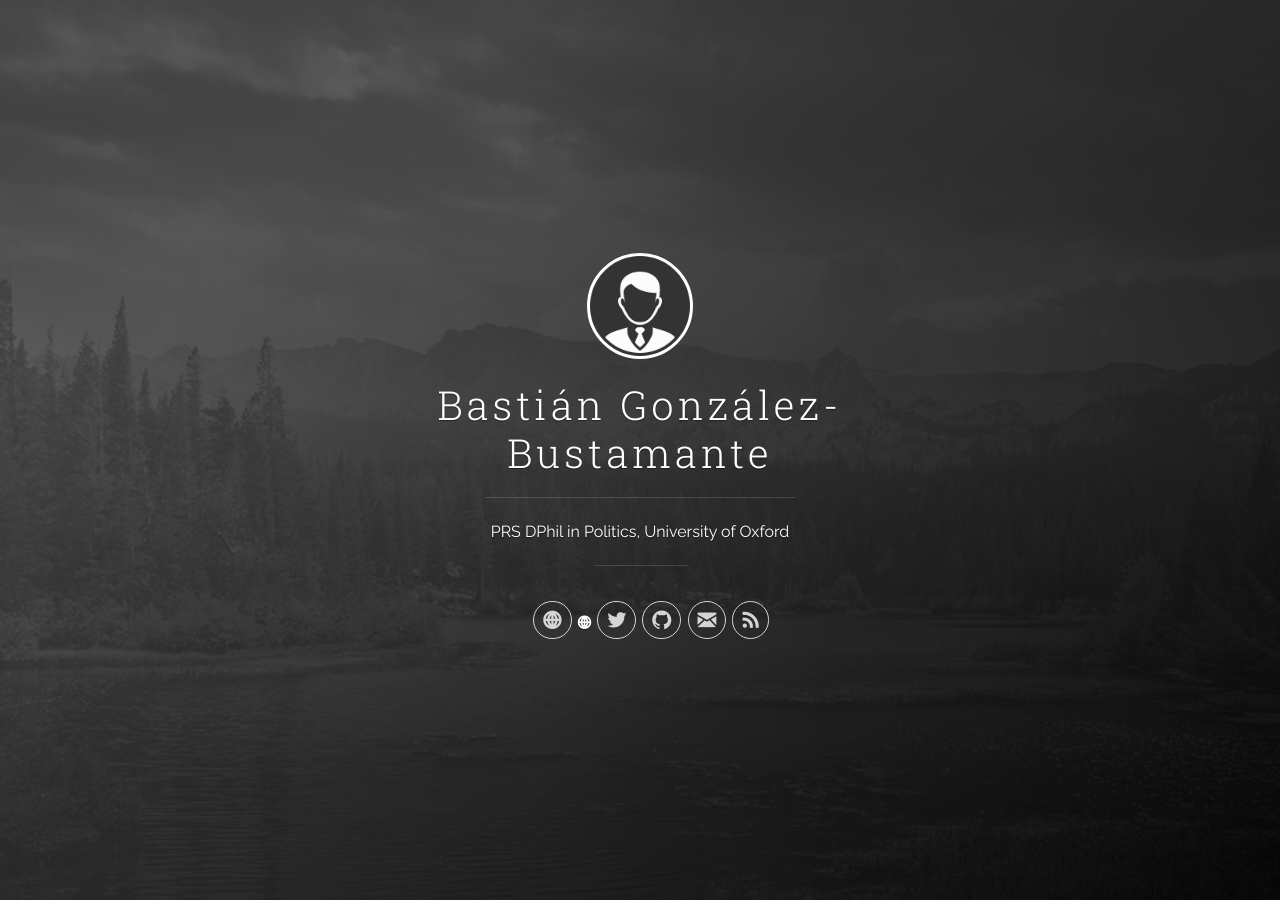
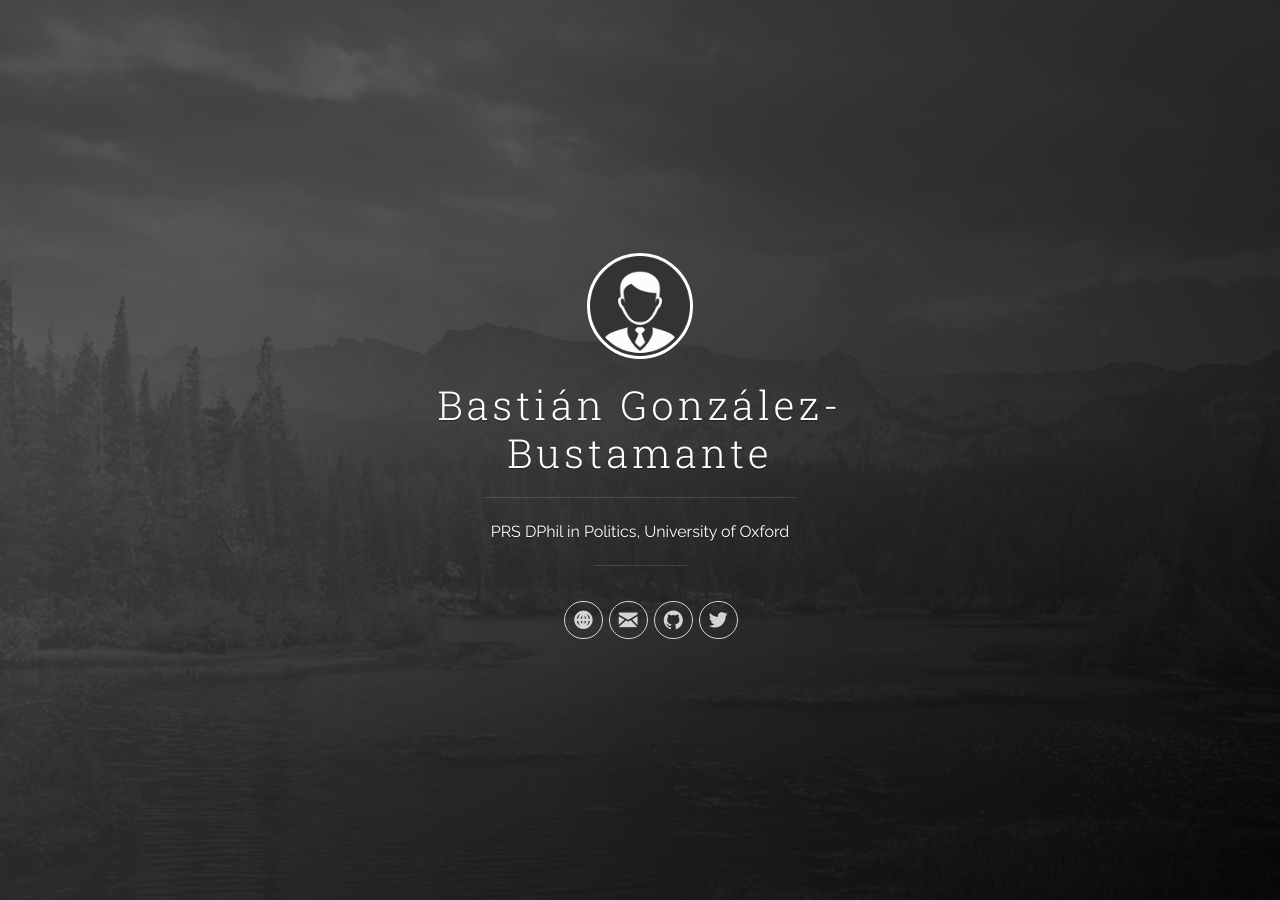
Before and after one commit to bgonzalezbustamante/bgonzalezbustamante.com, a Jekyll site: the page built from index.html, in a window 1280 px wide. Built offline with Jekyll 4.4.1, drawn with Linux system fonts in a browser that asks for light colours; the list of posts is cut into pages by our own code.

Commit message:
Update header.html

```diff
--- a/_includes/header.html
+++ b/_includes/header.html
@@ -16,48 +16,22 @@
 
         <div class="navigation-wrapper">
 
-
-
           <nav class="cover-navigation navigation--social">
             <ul class="navigation">
 
 			  <li class="navigation__item">
-			  <a href="http://users.ox.ac.uk/~shil5311/" title="University of Oxford" target="_blank">
+			  <a href="http://users.ox.ac.uk/~shil5311/" title="University of Oxford Web" target="_blank">
 			  <i class="icon icon-web"></i>
 			  <span class="label">Oxford Web</span>
 			  </a>
 			  </li>
 
-			  <li class="navigation__item">
-			  <i class="icon icon-web"></i>
-			  </li>
-
-            {% if site.author.twitter_username %}
-              <!-- Twitter -->
+            {% if site.author.email %}
+              <!-- Email -->
               <li class="navigation__item">
-                <a href="http://twitter.com/{{ site.author.twitter_username }}" title="@{{ site.author.twitter_username }} on Twitter" target="_blank">
-                  <i class="icon icon-social-twitter"></i>
-                  <span class="label">Twitter</span>
-                </a>
-              </li>
-            {% endif %}
-
-            {% if site.author.facebook_username %}
-              <!-- Facebook -->
-              <li class="navigation__item">
-                <a href="http://fb.me/{{ site.author.facebook_username }}" title="{{ site.author.facebook_username }} on Facebook" target="_blank">
-                  <i class="icon icon-social-facebook"></i>
-                  <span class="label">Facebook</span>
-                </a>
-              </li>
-            {% endif %}
-
-            {% if site.author.linkedin_username %}
-              <!-- LinkedIn -->
-              <li class="navigation__item">
-                <a href="https://www.linkedin.com/in/{{ site.author.linkedin_username }}" title="{{ site.author.linkedin_username }} on LinkedIn" target="_blank">
-                  <i class="icon icon-social-linkedin"></i>
-                  <span class="label">LinkedIn</span>
+                <a href="mailto:{{ site.author.email }}" title="Email {{ site.author.email }}" target="_blank">
+                  <i class="icon icon-mail"></i>
+                  <span class="label">Email:</span>
                 </a>
               </li>
             {% endif %}
@@ -65,30 +39,22 @@
             {% if site.author.github_username %}
               <!-- GitHub -->
               <li class="navigation__item">
-                <a href="https://www.github.com/{{ site.author.github_username }}" title="{{ site.author.github_username }} on GitHub" target="_blank">
-                  <i class="icon icon-social-github"></i>
-                  <span class="label">GitHub</span>
-                </a>
+              <a href="https://www.github.com/{{ site.author.github_username }}" title="{{ site.author.github_username }} on GitHub" target="_blank">
+              <i class="icon icon-social-github"></i>
+              <span class="label">GitHub</span>
+              </a>
               </li>
             {% endif %}
 
-            {% if site.author.email %}
-              <!-- Email -->
+            {% if site.author.twitter_username %}
+              <!-- Twitter -->
               <li class="navigation__item">
-                <a href="mailto:{{ site.author.email }}" title="Email {{ site.author.email }}" target="_blank">
-                  <i class="icon icon-mail"></i>
-                  <span class="label">Email</span>
-                </a>
+              <a href="http://twitter.com/{{ site.author.twitter_username }}" title="@{{ site.author.twitter_username }} on Twitter" target="_blank">
+              <i class="icon icon-social-twitter"></i>
+              <span class="label">Twitter</span>
+              </a>
               </li>
             {% endif %}
-
-            <!-- RSS -->
-            <li class="navigation__item">
-              <a href="{{ site.baseurl }}/feed.xml" title="Subscribe" target="_blank">
-                <i class="icon icon-rss"></i>
-                <span class="label">RSS</span>
-              </a>
-            </li>
 
             </ul>
           </nav>
```
